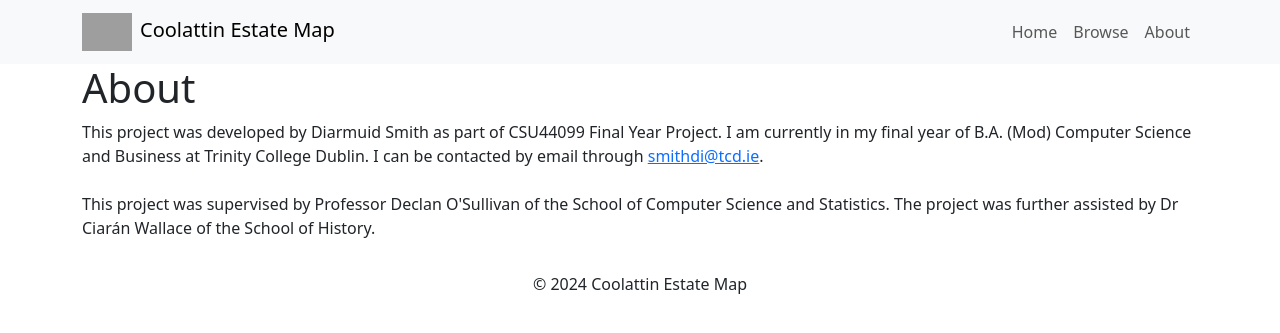
After one commit to dsmith02/coolattin-web, a Flask app: page /about in a window 1280 px wide. The commit adds this page. Shown: the top 333 px of the page. Run offline with Flask 3, Linux system fonts and the light colour scheme; parts of the project's set-up code (start-up, migrations or seed data) failed here and were passed over; grey boxes are pictures that could not be loaded.

Commit message:
Add about page, improve json loading, find townland and townland specific map

```diff
--- a/app.py
+++ b/app.py
@@ -3,37 +3,50 @@ import json
 from flask import Flask, render_template
 import folium
 
+json_data = None
+
+
+# Loads the geographical JSON data for townlands
+def load_json_data():
+    global json_data
+    json_path = "static/data/townlands.json"
+    with open(json_path, encoding="utf-8") as f:
+        json_data = json.load(f)
+
+
 app = Flask(__name__)
+load_json_data()
 COOLATTIN_COORDS = [52.7535, -6.4898]
-json_data = None
+
 
 ##################
 ### APP ROUTES ###
 ##################
 @app.route('/')
 def index():
-    load_json_data()
     map = create_map()
     map_html = map._repr_html_()
     return render_template("index.html", map_html=map_html)
 
+
 @app.route("/townlands/<name>")
 def townland(name):
-    return render_template("townland.html", townland=name)
+    return render_template("townland.html", townland=name, map_html=create_map_by_townland(name)._repr_html_())
+
 
 @app.route("/browse")
 def browse():
     return render_template("browse.html")
 
+
+@app.route("/about")
+def about():
+    return render_template("about.html")
+
+
 ########################
 ### HELPER FUNCTIONS ###
 ########################
-
-def check_if_townland_exists(name):
-    for tn in json_data["features"]:
-        if name == tn:
-            return True
-    return False
 
 # Create map
 def create_map():
@@ -43,7 +56,7 @@ def create_map():
         zoom_start=10)
     map.width = 500;
 
-    folium.Marker(COOLATTIN_COORDS, popup="Coolattin House", tooltip="CLICK HERE FOR MORE!").add_to(map)
+    folium.Marker(COOLATTIN_COORDS, popup="Coolattin House").add_to(map)
 
     for feature in json_data["features"]:
         name_english = feature["properties"]["TL_ENGLISH"]
@@ -74,12 +87,65 @@ def create_map():
 
     return map
 
-# Loads the geographical JSON data for townlands
-def load_json_data():
-    global json_data
-    json_path = "static/data/townlands.json"
-    with open(json_path, encoding="utf-8") as f:
-        json_data = json.load(f)
+"""
+Gets the townlands geojson data
+"""
+def get_townland_geojson(townland_name):
+    tl_gjson = None
+    for x in json_data["features"]:
+        if x["properties"]["TL_ENGLISH"] == townland_name.upper():
+            tl_gjson = {
+                "type": "FeatureCollection",
+                "features": [x]
+            }
+    return tl_gjson
 
-if __name__ == '__main__':
-    app.run(debug=True)
+def create_map_by_townland(townland_name):
+    tl_gjson = None
+    for x in json_data["features"]:
+        if x["properties"]["TL_ENGLISH"] == townland_name.upper():
+
+            tl_gjson = {
+                "type": "FeatureCollection",
+                "features": [x]
+            }
+
+    if tl_gjson is None:
+        map = folium.Map(
+            location=COOLATTIN_COORDS,
+            prefer_canvas=True,
+            zoom_start=10)
+        map.width = 500
+        folium.Marker(COOLATTIN_COORDS, popup="Coolattin House").add_to(map)
+        return map
+
+    print(tl_gjson)
+    map = folium.Map(
+        location=COOLATTIN_COORDS,
+        prefer_canvas=True,
+        zoom_start=10)
+    map.width = 500
+
+    folium.GeoJson(
+        tl_gjson,
+        name="Specific townland",
+        popup=folium.GeoJsonPopup(
+            fields=["TL_ENGLISH", "TL_GAEILGE", "T_POP_1839_", "T_POP_1868"],
+            aliases=["Townland (EN):", "Townland (GA):", "Population (1839):", "Population (1868):"],
+            localize=True
+        ),
+        tooltip=folium.GeoJsonTooltip(
+            fields=["TL_ENGLISH"],
+            aliases=["Townland:"],
+            sticky=True
+        ),
+        style_function=lambda feature: {
+            "fillColor": "#7fd4db",
+            "color": "black",
+            "weight": 1.5,
+            "fillOpacity": 0.4
+        },
+        zoom_on_click=False
+    ).add_to(map)
+
+    return map
--- a/static/css/styles.css
+++ b/static/css/styles.css
@@ -1,4 +1,4 @@
 #map {
     height: 100%;
-    width: 120%;
+    width: 100%;
 }
--- /dev/null
+++ b/templates/about.html
@@ -0,0 +1,21 @@
+<!DOCTYPE html>
+<html lang="en">
+{% extends "base.html" %}
+
+{% block content %}
+<head>
+    <meta charset="UTF-8">
+    <title>About</title>
+</head>
+<body>
+<div class="container">
+    <h1>About</h1>
+    <p>This project was developed by Diarmuid Smith as part of CSU44099 Final Year Project. I am currently in my final year
+    of B.A. (Mod) Computer Science and Business at Trinity College Dublin. I can be contacted by email through <a href="mailto:smithdi@tcd.ie">smithdi@tcd.ie</a>.
+
+    <br><br>This project was supervised by Professor Declan O'Sullivan of the School of Computer Science and Statistics.
+    The project was further assisted by Dr Ciarán Wallace of the School of History.</p>
+</div>
+</body>
+{% endblock %}
+</html>
--- a/templates/base.html
+++ b/templates/base.html
@@ -11,18 +11,14 @@
 
     <!-- Additional CSS (if needed) -->
     <link href="{{ url_for('static', filename='css/styles.css') }}" rel="stylesheet">
-
-    <style>
-        /* Common styles for the map (or other shared styles) */
-    </style>
 </head>
 <body>
 
-    <!-- Header and Navigation Menu -->
+    <!-- Header and navmenu -->
     <header>
         <nav class="navbar navbar-expand-lg navbar-light bg-light">
             <div class="container">
-                <a class="navbar-brand" href="/"><img src="{{ url_for('static', filename='data/fitzwilliam-arms.svg') }}" width="50px" height="auto">Coolattin Estate Map</a>
+                <a class="navbar-brand" href="/"><img src="{{ url_for('static', filename='data/fitzwilliam-arms.svg') }}" width="50px" height="auto" class="me-2">Coolattin Estate Map</a>
                 <div class="ml-auto">
                     <ul class="navbar-nav">
                         <li class="nav-item">
@@ -31,18 +27,21 @@
                         <li class="nav-item">
                             <a class="nav-link" href="{{ url_for('browse') }}">Browse</a>
                         </li>
+                        <li class="nav-item">
+                            <a class="nav-link" href="{{ url_for('about') }}">About</a>
+                        </li>
                     </ul>
                 </div>
             </div>
         </nav>
     </header>
 
-    <!-- Main content area where specific pages will be injected -->
+    <!-- Main content injection -->
     <main>
         {% block content %}{% endblock %}
     </main>
 
-    <!-- Optional Footer -->
+    <!-- Footer -->
     <footer>
         <div class="text-center p-3">
             &copy; 2024 Coolattin Estate Map
```
Also changed, not shown: templates/townland.html (+21 -6 lines).
